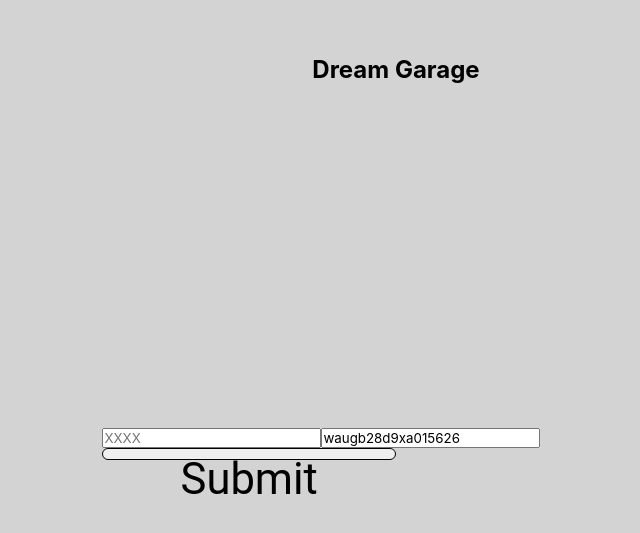
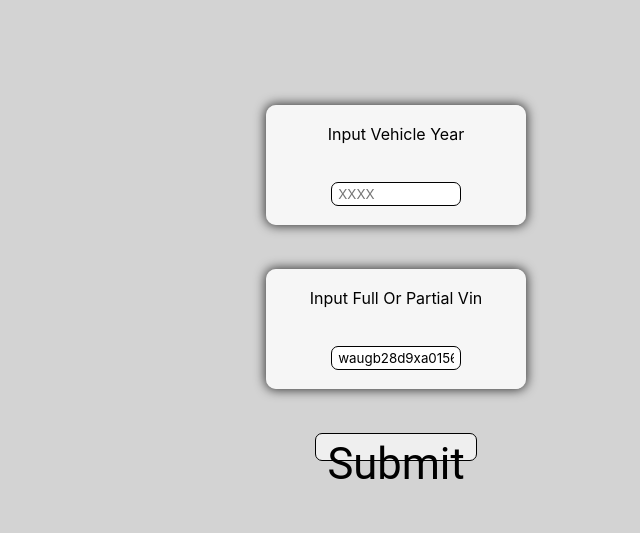
Before and after one commit to ttarlov/dream-garage, a React (Create React App) app: page / in a window 1280 px wide. Shown: the part 117-650 px from the top of the page, without its empty margins (244-884 px from the left). Built offline with nearby package versions, Linux system fonts and the light colour scheme.

Commit message:
Refactor Login Comp to be fn Comp

```diff
--- a/src/Components/Login/Login.jsx
+++ b/src/Components/Login/Login.jsx
@@ -2,75 +2,38 @@
 // import { Switch, Route, Redirect, L} from 'react-router-dom';
 import './Login.css';
 import { decodeVin } from '../../apiCalls'
-
-class Login extends Component {
-    constructor(props) {
-        super(props)
-        this.state = {
-            year: "",
-            vin: "waugb28d9xa015626",
-            error: ''
-        }
-    }
+import { Link } from 'react-router-dom';
+import stockImage from './audi-stock-image.jpg'
+import Form from "../Form/Form.jsx"
 
 
+const Login = (props) => {
 
-    handleChange = (e) => {
-        this.setState({[e.target.name]: e.target.value})
-    }
-
-    loginUser = (e) => {
-        // this.state.year === "" || this.state.vin === "" ?
-        // e.preventDefault() && this.setState({error: "Please Fill In All Inputs"})
-        // : this.props.buildCar(decodeVin(vin, year))
-
-        if(this.state.year === "" || this.state.vin === "") {
-            e.preventDefault();
-            this.setState({error: "Please Fill In All Inputs"})
-        } else {
-            e.preventDefault();
-            console.log(this.state.vin, this.state.year);
-
-            this.props.buildCar(decodeVin(this.state.vin, this.state.year))
-            this.setState({vin:"", year:"", error: ""})
-        }
-
-    }
-
-    render() {
 
 
         return (
             <section className='login-container'>
-                <h1>Dream Garage</h1>
-            <form className="login-form" onSubmit= {(e)=> this.loginUser(e)}>
-            <input
-                type='number'
-                minLength ="4"
-                maxLength = "4"
-                placeholder='XXXX'
-                value={this.state.year}
-                name='year'
-                onChange={this.handleChange}
-            />
-            <input
-                type='text'
-                placeholder='vin number'
-                value={this.state.vin}
-                name='vin'
-                onChange={this.handleChange}
-            />
-                <button type='submit' className="submit-btn" >Submit</button>
-            </form>
-            {this.state.error && <div> <p className="error-message">{this.state.error}</p> </div>}
-        {Object.keys(this.props.potentialCar).length > 0  ?
+                {Object.keys(props.potentialCar).length === 0 ? <Form buildCar ={props.buildCar} /> : ""}
+
+
+        {Object.keys(props.potentialCar).length > 0  ?
+
         <div className="potential-car-card">
-            <p>{this.props.potentialCar["Model Year"]}</p>
-            <p>{this.props.potentialCar["Make"]}</p>
-            <p>{this.props.potentialCar["Model"]}</p>
-            <div>
-                <button onClick = {() => this.props.addCarToGarage()}>Add To garage</button>
-                <button onClick= {() => window.location.reload(false)}>Start Over</button>
+                <img className="stock-car-image" src={stockImage} alt="stock car"></img>
+            <div className="year-make-model-popup">
+                <p>{props.potentialCar["Model Year"]}</p>
+                <p>{props.potentialCar["Make"]}</p>
+                <p>{props.potentialCar["Model"]}</p>
+            </div>
+            <div className="decision-btns-container">
+
+                <Link to = '/garage'>
+                <button className="decision-btn" onClick = {() => props.addCarToGarage()}>Add To garage</button>
+                </Link>
+
+                <button className="decision-btn" onClick= {() => window.location.reload(false)}>Start Over</button>
+
+
             </div>
         </div> : null }
             </section>
@@ -79,7 +42,5 @@
     }
 
 
-}
-
 
 export default Login
```
